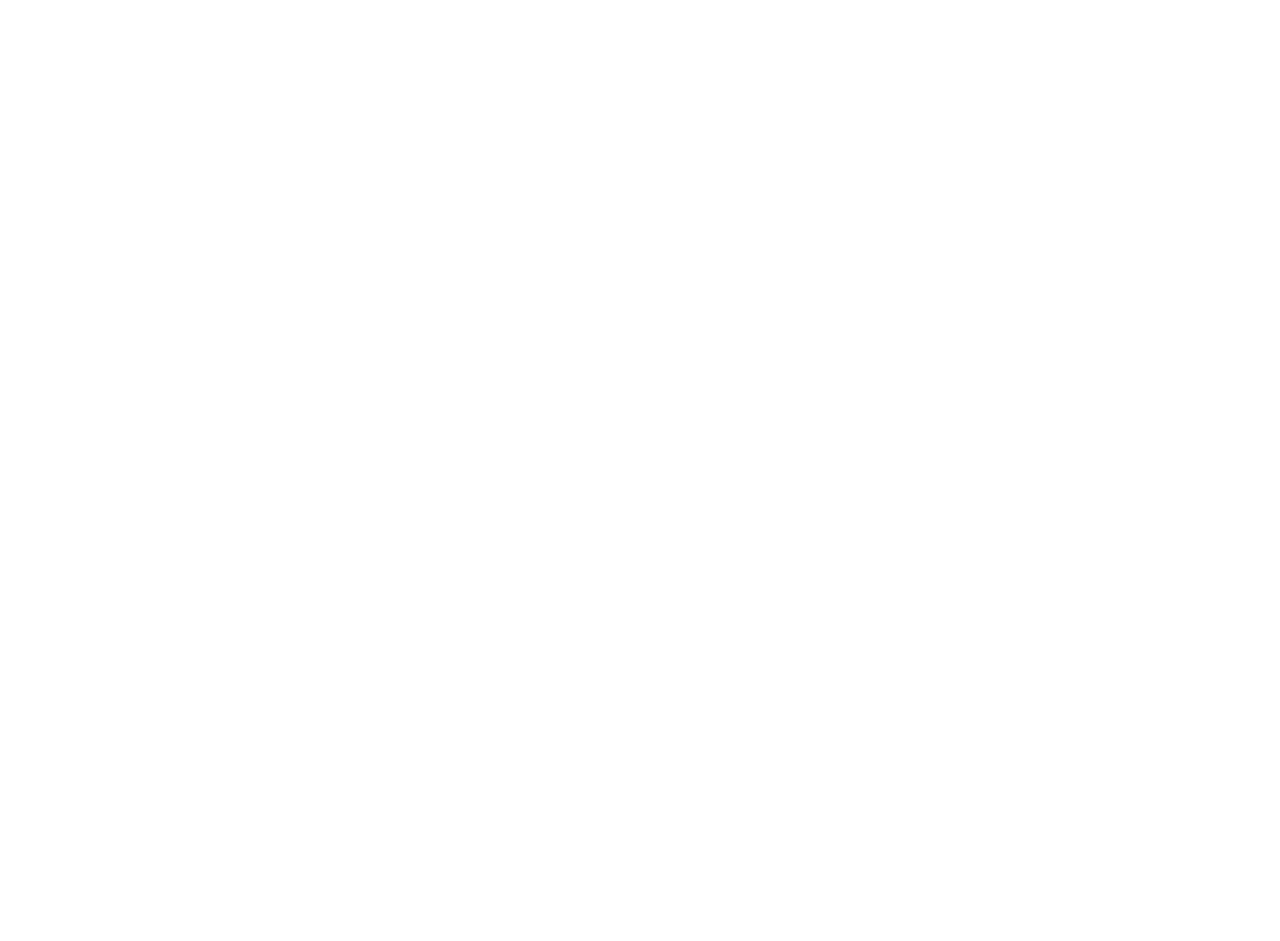
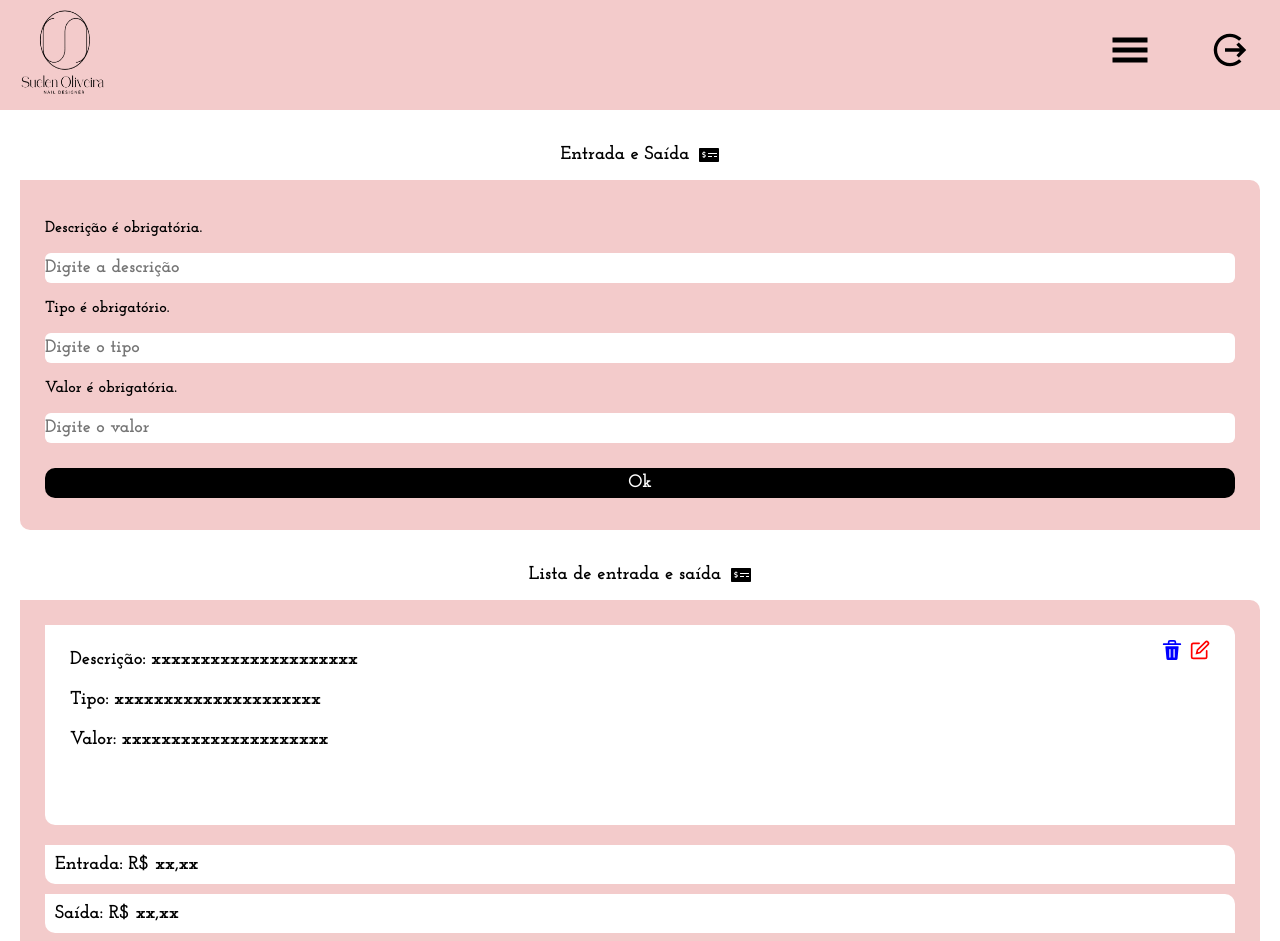
Before and after one commit to danieljosias/manicure-client, a React (Vite) app: page /finances in a window 1280 px wide. Before the commit this address had no page. Shown: the top 941 px of the page. Before the commit the page ends 800 px from the top, so only its background shows below. Built offline with nearby package versions, Linux system fonts and the light colour scheme.

Commit message:
feat: página de finanças

```diff
--- /dev/null
+++ b/src/components/FinancesCard/index.jsx
@@ -0,0 +1,21 @@
+import { Card, Text, IconButton, FormControl, Input, Box, Flex, FormLabel, VStack, Heading, HStack} from '@chakra-ui/react'
+import { DeleteIcon, EditIcon } from '@chakra-ui/icons'
+
+export const FiancesCard = ({isOpen}) => {
+    return(
+        <Flex bg='white' justifyContent='space-between' p='25' borderRadius='0px 10px 0px 10px' h='200px'>
+            <Box>
+                <Text as='h3' h='40'>Descrição: xxxxxxxxxxxxxxxxxxxxx</Text>
+                <Text as='h3' h='40'>Tipo: xxxxxxxxxxxxxxxxxxxxx</Text>
+                <Text as='h3' h='40'>Valor: xxxxxxxxxxxxxxxxxxxxx</Text>
+            </Box>
+
+            <Box>
+                <HStack h='0'>
+                    {!isOpen ? <IconButton aria-label='editar' icon={<DeleteIcon />} color='blue' border='none' bg='transparent' h='0' fontSize='20px'/> : ''}
+                    {!isOpen ? <IconButton aria-label='deletar' icon={<EditIcon />}color='red' border='none' bg='transparent' h='0' fontSize='20px'/> : ''}
+                </HStack>
+            </Box>
+        </Flex>
+    )
+}
--- /dev/null
+++ b/src/pages/Finances/index.jsx
@@ -0,0 +1,97 @@
+import { Header } from '../../components/Header'
+import { useState } from 'react'
+import {
+  FormControl,
+  FormErrorMessage,
+  FormLabel,
+  Input,
+  Button,
+  Heading,
+  Icon,
+  Box,
+  HStack,
+  VStack,
+  Flex,
+} from '@chakra-ui/react'
+import { FaMoneyCheckAlt } from "react-icons/fa";
+import { FiancesCard } from '../../components/FinancesCard';
+
+export const Finances = () => {
+  const [isOpen, setIsOpen] = useState(false)
+  const [description, setDescription] = useState('')
+  const [type, setType] = useState('')
+  const [value, setValue] = useState('')
+
+  const handleDescriptionChange = (e) => setDescription(e.target.value)
+  const handleTypeChange = (e) => setType(e.target.value)
+  const handleValueChange = (e) => setValue(e.target.value)
+
+  const isDescriptionError = description === ''
+  const isTypeError = type === ''
+  const isValueError = value === ''
+
+  return(
+    <>
+      <Header isOpen={isOpen} setIsOpen={setIsOpen}/>
+      <Flex flexDirection='column' gap='20px' p='20px'>
+        <Box>
+          <HStack spacing={10} h='30px' textAlign='center' alignItems='center' justifyContent='center'>
+            <Box h='0px'>
+              <Heading as='h3' h='0px'>Entrada e Saída</Heading>
+            </Box>
+            <Box h='0px'>
+              <Icon as={FaMoneyCheckAlt} fontSize='20px'/>
+            </Box>
+          </HStack>
+        </Box>
+
+        <Box>
+          <FormControl isInvalid={{isDescriptionError, isTypeError, isValueError}} display='flex' gap='10px' flexDirection='column' justifyContent='center' bg='#F3CBCB' borderRadius='0px 10px 0px 10px' p='25' h='350px'>
+            {description === '' ? <FormErrorMessage fontWeight='bold' h='30px'>Descrição é obrigatória.</FormErrorMessage> : <FormErrorMessage fontWeight='bold' h='30px'>Descrição</FormErrorMessage>}
+            <Input h='30px' type='text' value={description} onChange={handleDescriptionChange} border='none' bg='#FFFFFF' color='#000000' borderRadius='6px' fontWeight='bold' fontSize='large' placeholder='Digite a descrição'/>
+
+            {type === '' ? <FormErrorMessage fontWeight='bold' h='30px'>Tipo é obrigatório.</FormErrorMessage> : <FormErrorMessage fontWeight='bold' h='30px'>Tipo</FormErrorMessage>}
+            <Input h='30px' type='text' value={type} onChange={handleTypeChange} border='none' bg='#FFFFFF' color='#000000' borderRadius='6px' fontWeight='bold' fontSize='large' placeholder='Digite o tipo'/>
+
+            {value === '' ? <FormErrorMessage fontWeight='bold' h='30px'>Valor é obrigatória.</FormErrorMessage> : <FormErrorMessage fontWeight='bold' h='30px'>Valor</FormErrorMessage>}
+            <Input h='30px' type='text' value={value} onChange={handleValueChange} border='none' bg='#FFFFFF' color='#000000' borderRadius='6px' fontWeight='bold' fontSize='large' placeholder='Digite o valor'/>
+
+            {!isOpen ?  <Button h='30px' type='submit' bg='#000000' color='white' border='none' borderRadius='10px' fontWeight='bold' mt='15' cursor='pointer' fontSize='large' _hover={{background: 'white', color: 'black', transition: 'ease 1s'}}>Ok</Button>
+            :
+            <Button display='none' h='30px' type='submit' bg='#000000' color='white' border='none' borderRadius='10px' fontWeight='bold' mt='15' cursor='pointer' fontSize='large' _hover={{background: 'white', color: 'black', transition: 'ease 1s'}}>Ok</Button>
+            }
+          </FormControl>
+        </Box>
+
+        <Flex flexDirection='column' gap='20px'>
+          <Box>
+            <HStack spacing={10} h='30px' textAlign='center' alignItems='center' justifyContent='center'>
+              <Box h='0px'>
+                <Heading as='h3'>Lista de entrada e saída</Heading>
+              </Box>
+              <Box h='0px'>
+                <Icon as={FaMoneyCheckAlt} fontSize='20px'/>
+              </Box>
+            </HStack>
+          </Box>
+
+          <Flex bg='#F3CBCB' flexDirection='column' p='25' gap='20px' borderRadius='0px 10px 0px 10px' >
+            <FiancesCard isOpen={isOpen}/>
+
+            <Flex flexDirection='column' justifyContent='space-between' gap='10'>
+                <Box bg='white' p='10' borderRadius='0px 10px 0px 10px'>
+                  <Heading as='h3'>Entrada: R$ xx,xx</Heading>
+                </Box>
+                <Box bg='white' p='10' borderRadius='0px 10px 0px 10px'>
+                  <Heading as='h3'>Saída: R$ xx,xx</Heading>
+                </Box>
+                <Box bg='white' p='10' borderRadius='0px 10px 0px 10px'>
+                  <Heading as='h3'>Total: R$ xx,xx</Heading>
+                </Box>
+            </Flex>
+          </Flex>
+        </Flex>
+      </Flex>
+    </>
+  )
+}
--- a/src/routes/routes.jsx
+++ b/src/routes/routes.jsx
@@ -2,6 +2,7 @@ import { Routes, Route } from 'react-router-dom'
 import { Signin } from '../pages/Signin'
 import { Clients } from '../pages/Clients'
 import { Schedules } from '../pages/Schedules'
+import { Finances } from '../pages/Finances'
 
 export const Router = () => {
     return(
@@ -9,6 +10,7 @@ export const Router = () => {
             <Route exact path='/signin' element={<Signin/>}/>
             <Route exact path='/clients' element={<Clients/>}/>
             <Route exact path='/schedules' element={<Schedules/>}/>
+            <Route exact path='/finances' element={<Finances/>}/>
         </Routes>
     )
 }
```
